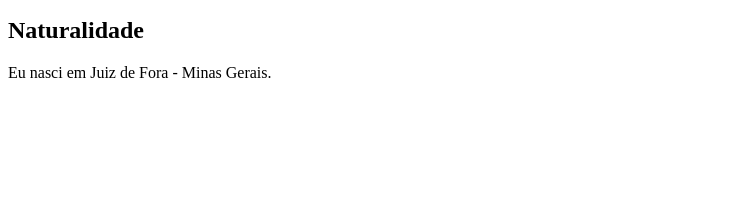
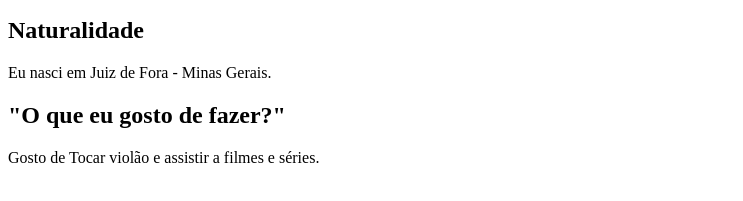
Before and after one commit to ufjf-dcc202/ufjf-dcc202-2023-3-a-atv3-vitoria-isabela, a website: page index.html in a window 1280 px wide. Shown: the part 101-302 px from the top of the page, without its empty margins (0-743 px from the left). Drawn offline with Linux system fonts and the light colour scheme.

Commit message:
dcc202 - add section " "O que eu gosto de fazer?".

```diff
--- a/index.html
+++ b/index.html
@@ -16,6 +16,10 @@
             <p>Eu nasci em Juiz de Fora - Minas Gerais.</p>
         </section>
 
+        <section>
+            <h2>"O que eu gosto de fazer?"</h2>
+            <p>Gosto de Tocar violão e assistir a filmes e séries.</p>
+        </section>
     </main>
 </body>
 </html>
```
